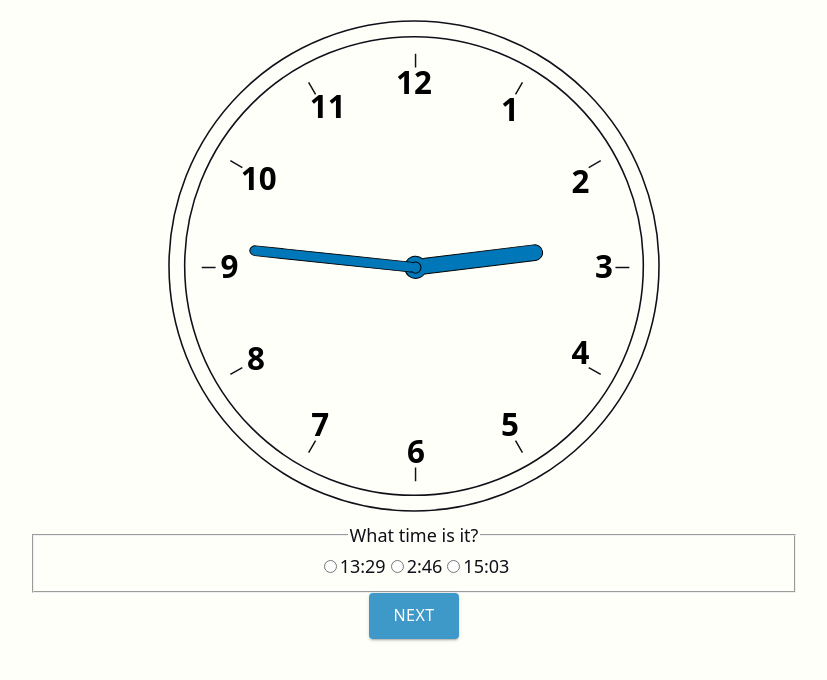
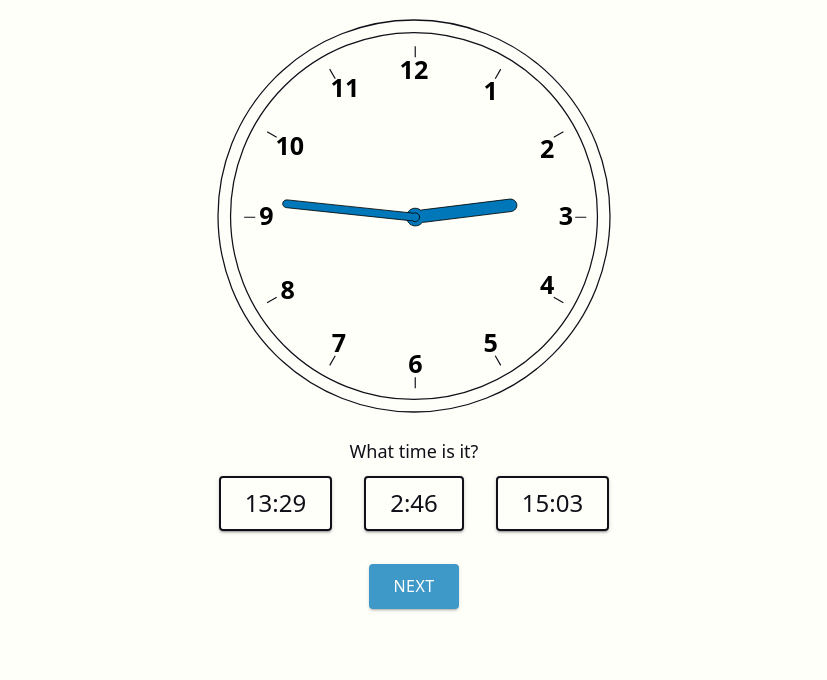
Before and after one commit to absolutholz-org/learn-to-tell-time, a React (Create React App) app: page /practice in a window 1280 px wide. Shown: the top 680 px of the page, without its empty margins (226-1053 px from the left). Built offline with nearby package versions, Linux system fonts and the light colour scheme.

Commit message:
Style the questions

```diff
--- a/src/components/ClockQuestion/ClockQuestion.tsx
+++ b/src/components/ClockQuestion/ClockQuestion.tsx
@@ -12,10 +12,54 @@ const StyledClockQuestionContainer = styled.form`
 
 const StyledClockQuestionContainerClock = styled.div`
 	margin: 0 auto;
-	width: min(500px, 100%);
+	width: min(400px, 100%);
 `;
 
-const StyledClockQuestionContainerAnswers = styled.fieldset``;
+const StyledClockQuestionContainerAnswersLegend = styled.legend`
+	font-weight: 500;
+	margin: 1rem 0;
+`;
+
+const StyledClockQuestionContainerAnswers = styled.fieldset`
+	border: 0;
+	margin: 1rem 0;
+`;
+
+const StyledClockQuestionFooter = styled.div`
+	margin-top: 2rem;
+`;
+
+const StyledClockAnswerLabel = styled.span`
+	border: 2px solid;
+	border-radius: 4px;
+	box-shadow: 0px 3px 1px -2px rgba(0, 0, 0, 0.2),
+		0px 2px 2px 0px rgba(0, 0, 0, 0.14), 0px 1px 5px 0px rgba(0, 0, 0, 0.12);
+	font-size: 1.5rem;
+	font-weight: 500;
+	margin: 1rem;
+	padding: 0.5rem 1.5rem 0.6rem;
+	transition-delay: 0s;
+	transition-duration: 250ms;
+	transition-timing-function: cubic-bezier(0.4, 0, 0.2, 1);
+	transition-property: color, box-shadow, border;
+`;
+
+const StyledClockAnswerInput = styled.input`
+	clip: rect(0 0 0 0);
+	clip-path: inset(50%);
+	height: 1px;
+	overflow: hidden;
+	position: absolute;
+	white-space: nowrap;
+	width: 1px;
+
+	&:checked + * {
+		color: var(--highlight);
+		box-shadow: 0px 2px 4px -1px rgba(0, 0, 0, 0.2),
+			0px 4px 5px 0px rgba(0, 0, 0, 0.14),
+			0px 1px 10px 0px rgba(0, 0, 0, 0.12);
+	}
+`;
 
 interface Time {
 	hour: number;
@@ -98,27 +142,35 @@ export const ClockQuestion = ({ interval }: IClockQuestionProps) => {
 				/>
 			</StyledClockQuestionContainerClock>
 			<StyledClockQuestionContainerAnswers>
-				<legend>What time is it?</legend>
+				<StyledClockQuestionContainerAnswersLegend>
+					What time is it?
+				</StyledClockQuestionContainerAnswersLegend>
 				{answers.map((answer) => (
-					<label key={`answer-${answer.hour}-${answer.minute}`}>
-						<input
+					<label
+						htmlFor={`answer-${answer.hour}:${answer.minute}`}
+						key={`answer-${answer.hour}-${answer.minute}`}
+					>
+						<StyledClockAnswerInput
+							id={`answer-${answer.hour}:${answer.minute}`}
 							name="answer"
 							onChange={onInput}
 							type="radio"
 							value={`${answer.hour}:${answer.minute}`}
 						/>
-						{answer.hour}:
-						{answer.minute < 10
-							? `0${answer.minute}`
-							: answer.minute}
+						<StyledClockAnswerLabel>
+							{answer.hour}:
+							{answer.minute < 10
+								? `0${answer.minute}`
+								: answer.minute}
+						</StyledClockAnswerLabel>
 					</label>
 				))}
 			</StyledClockQuestionContainerAnswers>
-			<div>
+			<StyledClockQuestionFooter>
 				<Button disabled={!correctAnswerSelected} type="submit">
 					Next
 				</Button>
-			</div>
+			</StyledClockQuestionFooter>
 		</StyledClockQuestionContainer>
 	);
 };
```
